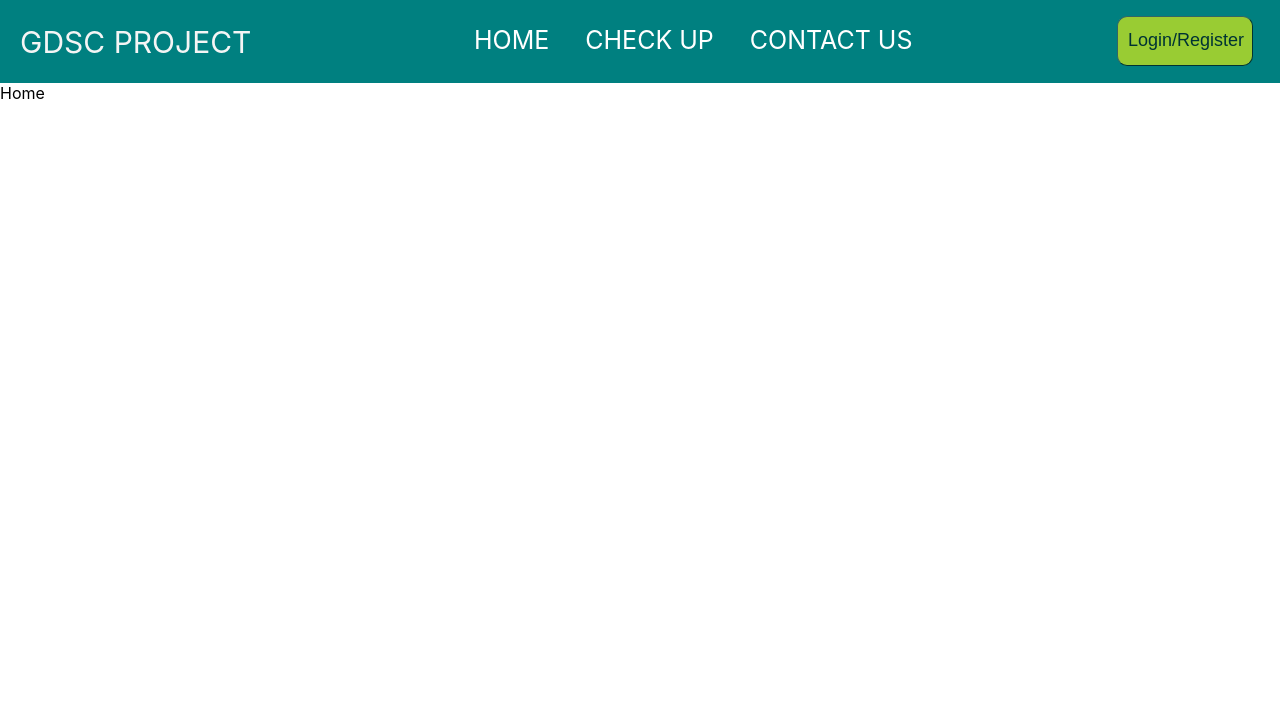
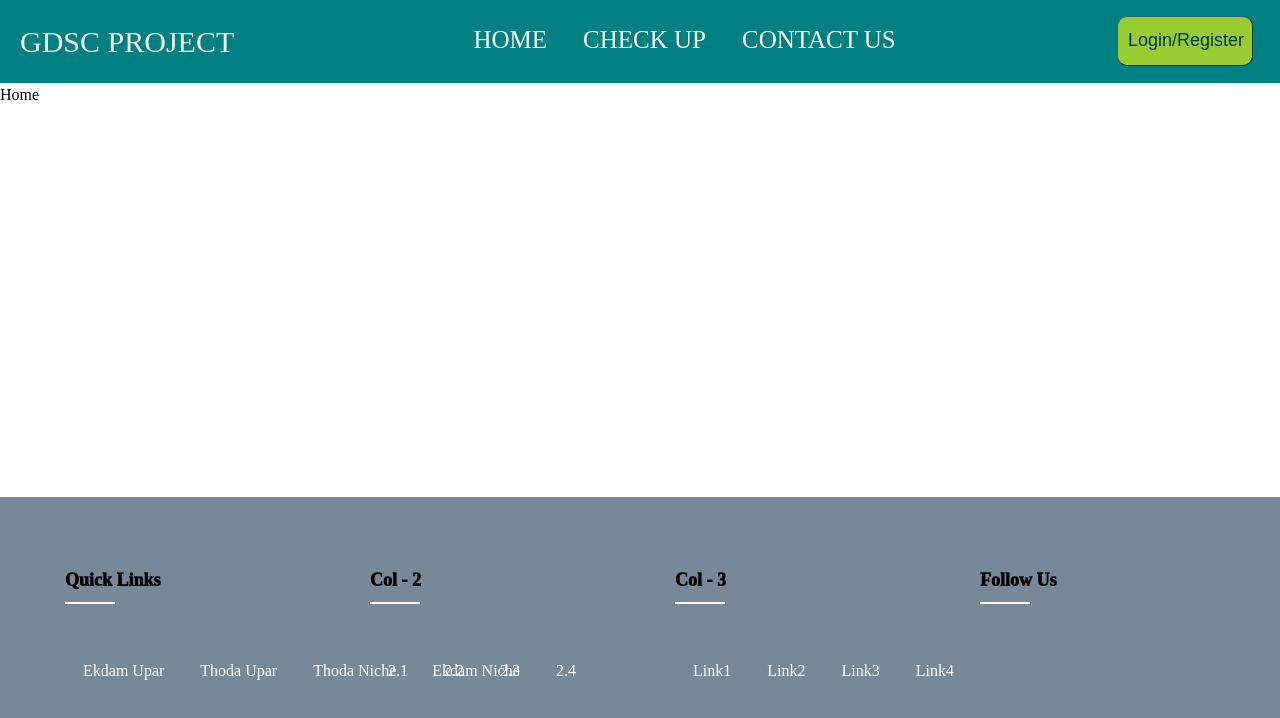
Before and after one commit to adityacsenits021/gdsc, a React (Vite) app in the folder GDSC project/: page / in a window 1280 px wide. Shown: the top 718 px of the page. Built offline with nearby package versions, Linux system fonts and the light colour scheme.

Commit message:
adding footbar template

```diff
--- a/GDSC project/src/App.jsx
+++ b/GDSC project/src/App.jsx
@@ -2,6 +2,7 @@ import './App.css'
 import {Routes, Route} from 'react-router-dom'
 import Home from './components/Home'
 import Navbar from './components/Navbar/Navbar'
+import Footer from './components/footer/Footer'
 
 function App() {
 
@@ -11,6 +12,7 @@ function App() {
       <Routes>
         <Route path='/' element={<Home/>}  />
       </Routes>
+      <Footer/>
     </div>
   )
 }
--- /dev/null
+++ b/GDSC project/src/components/footer/Footer.jsx
@@ -0,0 +1,53 @@
+import React from 'react'
+import './footer.css'
+
+const Footer = () => {
+  return (
+    <div>
+        <footer class="footer">
+		<div class="upper_container">
+			<div class="row">
+				<div class="footer_column">
+					<h4>Quick links</h4>
+					<ul>
+						<li><a href="#">Ekdam Upar</a></li>
+						<li><a href="#">Thoda Upar</a></li>
+						<li><a href="#">Thoda niche</a></li>
+						<li><a href="#">Ekdam niche</a></li>
+					</ul>
+				</div>
+				<div class="footer_column">
+					<h4>col - 2</h4>
+					<ul>
+						<li><a href="#">2.1</a></li>
+						<li><a href="#">2.2</a></li>
+						<li><a href="#">2.3</a></li>
+						<li><a href="#">2.4</a></li>
+					</ul>
+				</div>
+				<div class="footer_column">
+					<h4>col - 3</h4>
+					<ul>
+						<li><a href="#">link1</a></li>
+						<li><a href="#">link2</a></li>
+						<li><a href="#">link3</a></li>
+						<li><a href="#">link4</a></li>
+					</ul>
+				</div>
+				<div class="footer_column">
+					<h4>Follow us</h4>
+					<div class="social_links">
+						<a href="#"><i class="fab fa-facebook-f"></i></a>
+						<a href="#"><i class="fab fa-instagram"></i></a>
+						<a href="#"><i class="fab fa-twitter"></i></a>
+						<a href="#"><i class="fab fa-linkedin-in"></i></a>
+					</div>
+				</div>
+			</div>
+		</div>
+	</footer>
+    </div>
+  )
+}
+
+export default Footer
--- /dev/null
+++ b/GDSC project/src/components/footer/footer.css
@@ -0,0 +1,95 @@
+/*@import url('https://fonts.googleapis.com/css2?family=Poppins:wght@300&family=Sofia&display=swap');*/
+body {
+	line-height: 1.5;
+	/*font-family: 'Poppins', sans-serif;*/
+	font-family: 'Axiforma_light';
+}
+
+*{
+	margin: 0px;
+	padding: 0px;
+	box-sizing: border-box;
+}
+.upper_container {
+	max-width: 1300px;
+	margin: auto;
+}
+ul {
+	list-style: none;
+}
+.row {
+	display: flex;
+	flex-wrap: wrap;
+	white-space: nowrap;
+}
+.footer {
+	background-color: lightslategrey;
+	padding: 70px 30px;
+	position: fixed;
+	bottom: 0;
+	width: 100%;
+}
+.footer_column {
+	width: 25%;
+	padding: 0px 35px;
+}
+.footer_column h4 {
+	/*font-family: 'Sofia', cursive;*/
+	font-family: 'Axiforma_medium';
+    font-weight: 500;
+    font-style: normal;
+	font-size: 18px;
+	text-transform: capitalize;
+	margin-bottom: 30px;
+	font-weight: 1000;
+	position: relative;
+}
+.footer_column h4::before {
+	content: '';
+	position: absolute;
+	left: 0;
+	bottom: -10px;
+	background-color: white;
+	height: 2px;
+	box-sizing: border-box;
+	width: 50px;
+}
+.footer_column ul li:not(:last-child) {
+	margin-bottom: 10px;
+}
+.footer_column ul li a{
+	font-size: 16px;
+	text-transform: capitalize;
+	text-decoration: none;
+	color: white;
+	font-weight: 300;
+	display: block;
+	transition: all 0.3s ease;
+}
+.footer_column ul li a:hover{
+	color: white;
+	padding: 2px;
+}
+.footer_column .social_links a{
+	display: inline-block;
+	height: 40px;
+	width: 40px;
+	margin-right: 0 10px 10px 0;
+	line-height: 40px;
+	border-radius: 50%;
+	transition: all 0.5s ease;
+}
+.footer_column .social_links a:hover {
+	color: #24262b;
+}
+@media (max-width: 1000px) {
+	.footer_column {
+    width: 50%;
+    margin-bottom: 30px;
+}
+}
+@media (max-width: 520px) {
+	.footer_column {
+    width: 100%;
+}
+}
```
